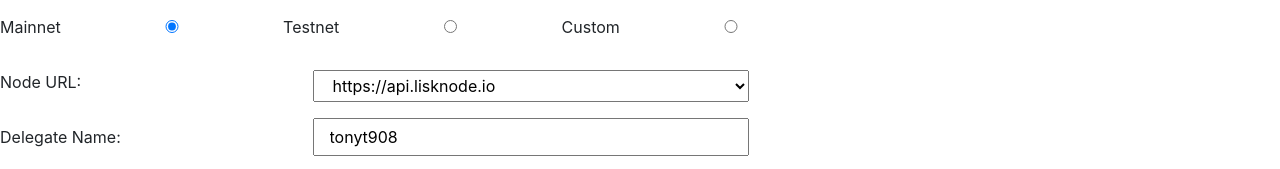
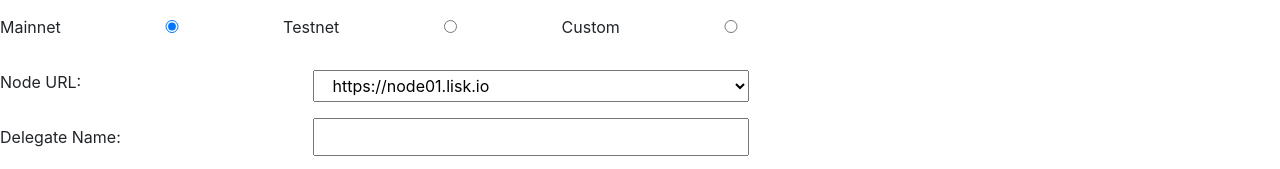
Before and after one commit to MorinelloA/Missed-Block-Alarm-Lite, a plain HTML site: page index.html in a window 1280 px wide. Shown: the part 339-508 px from the top of the page. Drawn offline with nearby package versions, Linux system fonts and the light colour scheme.

Commit message:
Reorder Nodes

```diff
--- a/index.html
+++ b/index.html
@@ -37,23 +37,23 @@
         <div class="form-group row">
             <label for='mainnetnodes' class="col-sm-3">Node URL:</label>
             <select class="col-sm-4" style="display:block" id="mainnetnodes">
+                <option value="https://node01.lisk.io">https://node01.lisk.io</option>
+                <option value="https://node02.lisk.io">https://node02.lisk.io</option>
                 <option value="https://api.lisknode.io">https://api.lisknode.io</option>
                 <option value="https://liskwallet.punkrock.me">https://liskwallet.punkrock.me</option>
-                <option value="https://node01.lisk.io">https://node01.lisk.io</option>
-                <option value="https://node02.lisk.io">https://node02.lisk.io</option>
                 <option value="https://login.lisk.asia">https://login.lisk.asia</option>
             </select>
             <select class="col-sm-4" style="display:none" id="testnetnodes">
+                <option value="https://testnet.lisk.io">https://testnet.lisk.io</option>
                 <option value="https://testnet-wallet.lisknode.io">https://testnet-wallet.lisknode.io</option>
-                <option value="https://testnet.lisk.io">https://testnet.lisk.io</option>
                 <option value="http://198.50.245.220:7000">http://198.50.245.220:7000</option>
                 <option value="http://lisk99.mzpool.net:7000">http://lisk99.mzpool.net:7000</option>
             </select>
-            <input class="col-sm-4" style="display:none" id="customnode" type="text" value="https://api.lisknode.io">
+            <input class="col-sm-4" style="display:none" id="customnode" type="text" value="">
         </div>
         <div class="form-group row">
             <label for='delegate' class="col-sm-3 col-form-label">Delegate Name:</label>
-            <input class="col-sm-4" id="delegate" type="text" value="tonyt908">
+            <input class="col-sm-4" id="delegate" type="text" value="">
         </div>
         <div class="form-group row">
             <label for='frequency' class="col-sm-3 col-form-label">Frequency (minutes):</label>
```
